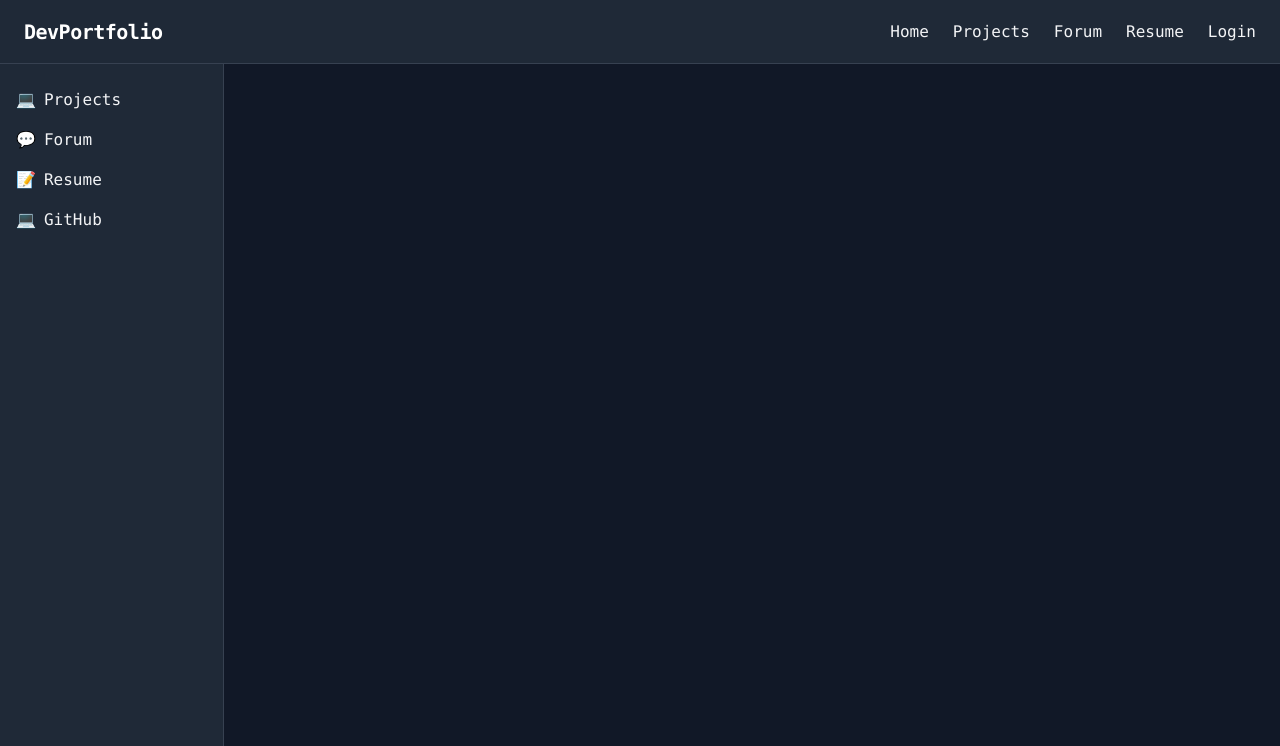
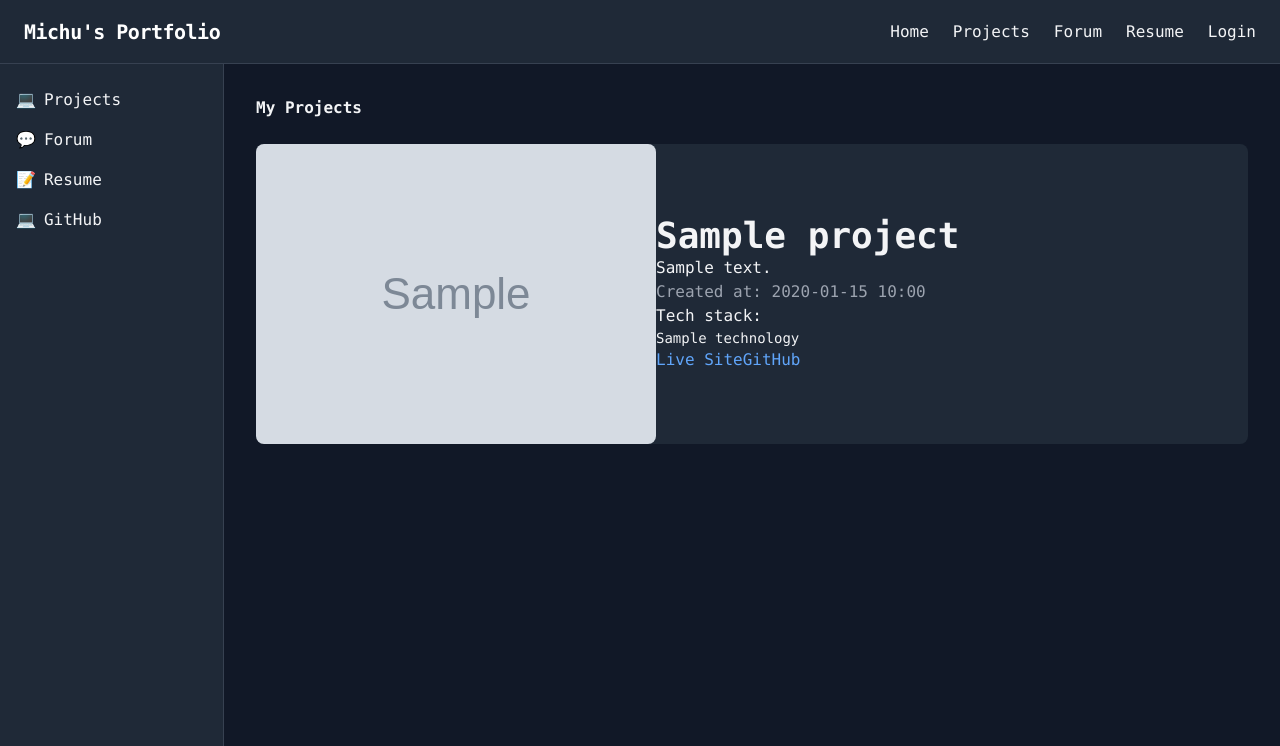
Before and after one commit to michu999/Portfolio_app, a Django app: page /projects/ in a window 1280 px wide. Shown: the top 746 px of the page. Run offline with Django 5.2, Linux system fonts and the light colour scheme; tables that the repository leaves empty hold one stand-in row (values such as "Sample post"); grey boxes marked "Sample" are stand-in pictures.

Commit message:
added menu for technologies and projects

```diff
--- a/portfolio_app/forum/admin.py
+++ b/portfolio_app/forum/admin.py
@@ -1,8 +1,7 @@
 from django.contrib import admin
-from forum.models import Category, Post, Reaction, ReactionType, Comment
+from forum.models import Post, Reaction, ReactionType, Comment
 
 # Register your models here.
-admin.site.register(Category)
 admin.site.register(Post)
 admin.site.register(Comment)
 admin.site.register(ReactionType)
--- a/portfolio_app/projects/models.py
+++ b/portfolio_app/projects/models.py
@@ -1,10 +1,8 @@
 from django.db import models
-from accounts.models import CustomUser
 # Create your models here.
 
 class Technology(models.Model):
     name = models.CharField(max_length=100)
-    description = models.TextField(blank=True, null=True)
     icon = models.ImageField(upload_to='technology_icons/', blank=True, null=True)
 
     def __str__(self):
@@ -21,9 +19,8 @@ class Project(models.Model):
     image = models.ImageField(upload_to='project_images/', blank=True, null=True)
     live_url = models.URLField(blank=True, null=True)
     github_url = models.URLField(blank=True, null=True)
-    user = models.ForeignKey(CustomUser, on_delete=models.CASCADE, related_name='projects')
     created_at = models.DateTimeField(auto_now_add=True)
-    updated_at = models.DateTimeField(auto_now=True)
+    technologies = models.ManyToManyField(Technology, related_name='projects', blank=True)
 
     def __str__(self):
         return self.title
--- a/portfolio_app/projects/templates/projects.html
+++ b/portfolio_app/projects/templates/projects.html
@@ -1,8 +1,55 @@
 {% extends "base.html" %}
-{% load static %}
-
-{% block title %}Portfolio Projects{% endblock %}
-
 {% block content %}
-
+<h1 class="text-6xl font-bold mb-6">My Projects</h1>
+<div class="mb-8">
+    {% if projects %}
+        <ul class="space-y-4">
+            {% for project in projects %}
+                <li class="bg-gray-800 p-4 rounded-lg text-left">
+                    <div class="flex items-center mb-4">
+                        {% if project.image %}
+                        <img src="{{ project.image.url }}" alt="{{ project.title }} image"
+                             class="w-24 h-24 object-cover rounded-lg mr-4">
+                        {% endif %}
+                        <div>
+                            <h2 class="text-4xl font-bold mb-2">{{ project.title }}</h2>
+                            <p class="mb-2">{{ project.description }}</p>
+                            <div class="mb-2">
+                                <span class="text-xs text-gray-400">Created at: {{ project.created_at|date:"Y-m-d H:i" }}</span>
+                            </div>
+                            <div class="mb-2">
+                                <span class="font-semibold">Tech stack:</span>
+                                {% if project.technologies %}
+                                    <ul class="inline">
+                                        {% for tech in technologies %}
+                                        <li class="inline text-sm bg-gray-700 rounded px-2 py-1 mr-1">
+                                            {% if tech.image %}
+                                            <img src="{{ tech.image.url }}" alt="{{ tech.name }} logo"
+                                                 class="inline w-4 h-4 mr-1 align-middle">
+                                            {% endif %}
+                                            {{ tech.name }}
+                                        </li>
+                                        {% endfor %}
+                                    </ul>
+                                {% else %}
+                                    <span class="text-gray-400 text-sm">No technologies listed</span>
+                                {% endif %}
+                            </div>
+                            <div class="flex space-x-4 mt-2">
+                                {% if project.live_url %}
+                                    <a href="{{ project.live_url }}" target="_blank" class="text-blue-400 hover:underline">Live Site</a>
+                                {% endif %}
+                                {% if project.github_url %}
+                                    <a href="{{ project.github_url }}" target="_blank" class="text-blue-400 hover:underline">GitHub</a>
+                                {% endif %}
+                            </div>
+                        </div>
+                    </div>
+                </li>
+            {% endfor %}
+        </ul>
+    {% else %}
+        <p class="text-gray-400">It's pretty empty right now, but its going to be really crowded real soon :D</p>
+    {% endif %}
+</div>
 {% endblock content %}
--- a/portfolio_app/projects/views.py
+++ b/portfolio_app/projects/views.py
@@ -1,7 +1,12 @@
 from django.shortcuts import render
+from projects.models import Project, Technology
 
 def projects(request):
     """
     Render the list of projects.
     """
-    return render(request, 'projects.html')
+    context = {
+        'projects': Project.objects.all(),
+        'technologies': Technology.objects.all(),
+    }
+    return render(request, 'projects.html', context=context)
--- a/portfolio_app/theme/templates/base.html
+++ b/portfolio_app/theme/templates/base.html
@@ -5,7 +5,7 @@
 <head>
     <meta charset="UTF-8">
     <meta name="viewport" content="width=device-width, initial-scale=1.0">
-    <title>{% block title %}Dev Portfolio{% endblock %}</title>
+    <title>{% block title %}Michu's Portfolio{% endblock %}</title>
     <link rel="stylesheet" href="{% static 'css/dist/styles.css' %}">
     <link rel="icon" href="{% static 'img/favicon.ico' %}">
 </head>
@@ -13,7 +13,7 @@
     <!-- Header -->
     <header class="bg-gray-800 border-b border-gray-700 shadow flex items-center px-6 h-16">
         <div class="flex items-center space-x-3">
-            <span class="text-xl font-bold tracking-tight text-white">DevPortfolio</span>
+            <span class="text-xl font-bold tracking-tight text-white">Michu's Portfolio</span>
         </div>
         <nav class="ml-auto flex items-center space-x-6">
             <a href="{% url 'home' %}" class="hover:text-blue-400 transition">Home</a>
--- a/portfolio_app/theme/templates/home.html
+++ b/portfolio_app/theme/templates/home.html
@@ -4,7 +4,7 @@
 
 {% block content %}
 <div class="text-center">
-    <h1 class="text-4xl font-bold mb-6">Welcome to DevPortfolio</h1>
+    <h1 class="text-4xl font-bold mb-6">Welcome to My Portfolio!</h1>
     <p class="mb-8">Your professional development portfolio and project showcase.</p>
 
     <div class="grid grid-cols-1 md:grid-cols-2 lg:grid-cols-4 gap-6">
```
Also changed, not shown: portfolio_app/forum/models.py (+0 -12 lines), portfolio_app/forum/templates/forum.html (+21 -3 lines), portfolio_app/forum/views.py (+14 -1 lines), portfolio_app/forum/migrations/0002_remove_post_category_delete_category.py (added), portfolio_app/media/technology_icons/image.png (added), portfolio_app/media/technology_icons/image_ryvbjwp.png (added), portfolio_app/media/technology_icons/image_xwuvLhE.png (added), portfolio_app/projects/migrations/0002_remove_project_updated_at.py (added), portfolio_app/projects/migrations/0003_remove_project_user.py (added), portfolio_app/projects/migrations/0004_project_technologies.py (added), portfolio_app/projects/migrations/0005_remove_technology_description.py (added).
